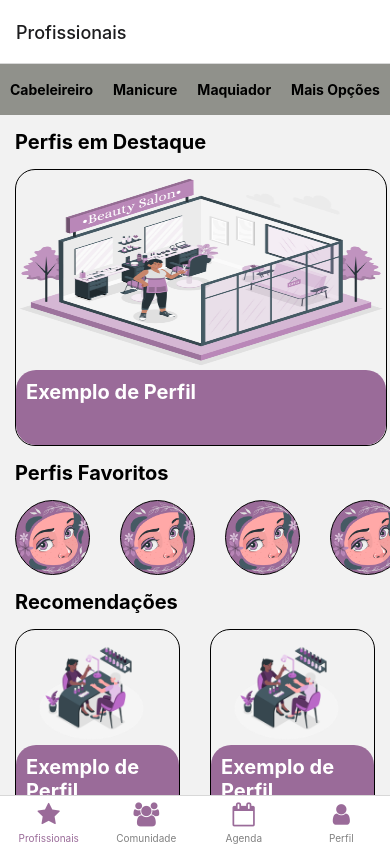
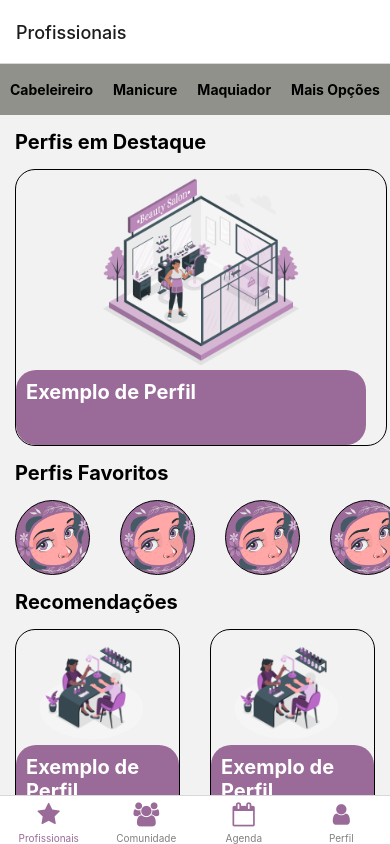
Before and after one commit to LucassantoSCruz/projetotcc, a React Native app: screen /Profissionais in a window 390 px wide. Built offline with nearby package versions, Linux system fonts and the light colour scheme.

Commit message:
Atualização
Tentei colocar um componente de carrosel já pronto, mas não soube passar os dados e o vscode dava um problema em relação a TypeScript.
Enfim, mudei um pouco o visual no componente que criei e estou satisfeito (por enquanto).

```diff
--- a/componentes/carrosel.js
+++ b/componentes/carrosel.js
@@ -1,15 +1,17 @@
 import React from "react";
-import { View, Image, StyleSheet } from 'react-native';
+import { View, Image, StyleSheet, TouchableOpacity } from 'react-native';
 import Data from "./data";
 
 const Carrosel = () => {
     return (
+        <TouchableOpacity>
         <View style={style.carrosel}>
             <Image source={require('../assets/imagem2.png')} style={style.imagem}/>
             <View style={style.view}>
                 <Data/>
             </View>
         </View>
+        </TouchableOpacity>
     )
 }
 
@@ -24,12 +26,13 @@ const style = StyleSheet.create({
     imagem: {
         maxWidth: 370,
         height: 200,
-        resizeMode: 'stretch'
+        resizeMode: 'center'
     },
     view: {
         height: 75,
         borderRadius: 20,
         backgroundColor: '#9a6b99',
+        width: 350
     }
 })
 
--- a/componentes/perfisfav.js
+++ b/componentes/perfisfav.js
@@ -1,11 +1,14 @@
 import React from 'react';
-import { View, Image ,StyleSheet } from 'react-native';
+
+import { View, Image ,StyleSheet, TouchableOpacity } from 'react-native';
 
 const PerfisFav = () => {
     return (
+        <TouchableOpacity>
         <View style={{flexDirection: 'row'}}>
             <Perfil/>
         </View>
+        </TouchableOpacity>
     )
 }
 
--- a/package.json
+++ b/package.json
@@ -14,6 +14,7 @@
     "@react-navigation/bottom-tabs": "^6.5.2",
     "@react-navigation/native": "^6.1.1",
     "@react-navigation/native-stack": "^6.9.7",
+    "deprecated-react-native-prop-types": "^4.0.0",
     "expo": "~47.0.8",
     "expo-status-bar": "~1.4.2",
     "react": "18.1.0",
@@ -22,11 +23,13 @@
     "react-native-reanimated-carousel": "^3.1.5",
     "react-native-safe-area-context": "4.4.1",
     "react-native-screens": "~3.18.0",
+    "react-native-snap-carousel": "^3.9.1",
     "react-native-web": "~0.18.9",
     "react-navigation-stack": "^2.10.4"
   },
   "devDependencies": {
-    "@babel/core": "^7.12.9"
+    "@babel/core": "^7.12.9",
+    "@types/react-native-snap-carousel": "^3.8.5"
   },
   "private": true
 }
```
Also changed, not shown: 1 other file (tests, documents, lock files or other folders).
